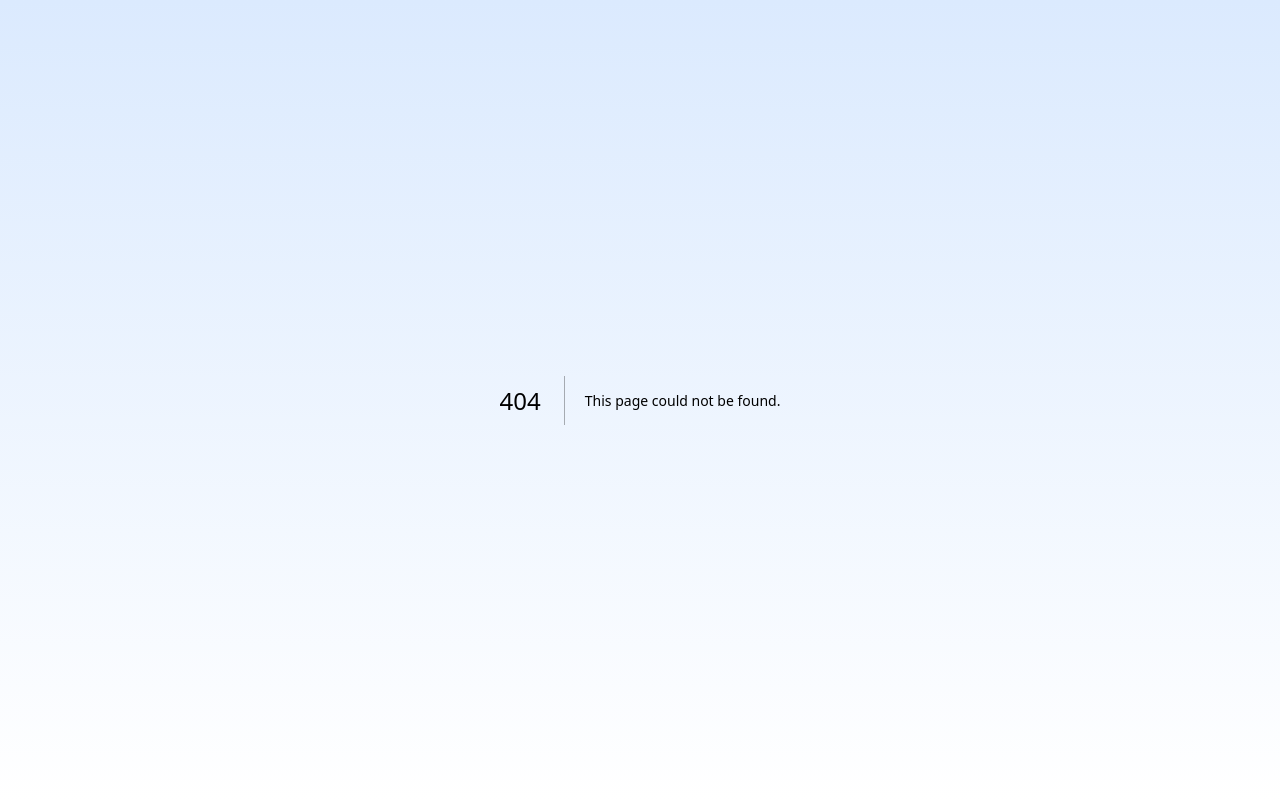
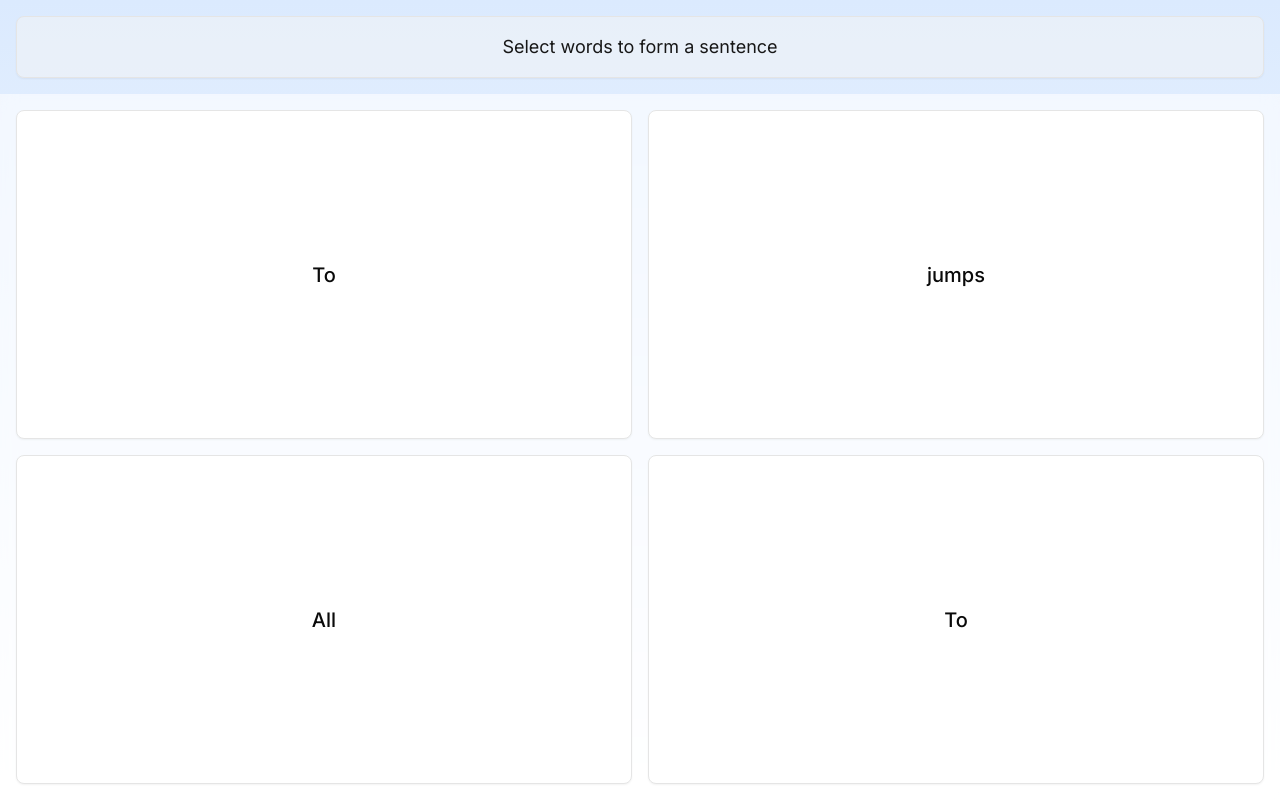
Before and after one commit to DavDeDev/eyestospeech, a Next.js app: page /conversation in a window 1280 px wide. Before the commit this address had no page. Built offline with nearby package versions, Linux system fonts and the light colour scheme.

Commit message:
feat: adds words grid

```diff
--- /dev/null
+++ b/src/app/conversation/page.tsx
@@ -0,0 +1,49 @@
+'use client'
+
+import { useState, useEffect } from 'react'
+import WordTile from '@/components/WordTile'
+import { speak } from '@/lib/speech'
+import { fetchNewWords } from '@/lib/fetchWords'
+import { Card } from '@/components/ui/card'
+
+export default function Home() {
+  const [words, setWords] = useState<string[]>([])
+  const [sentence, setSentence] = useState<string[]>([])
+  const [isLoading, setIsLoading] = useState(true)
+
+  useEffect(() => {
+    fetchNewWords().then(newWords => {
+      setWords(newWords)
+      setIsLoading(false)
+    })
+  }, [])
+
+  const handleWordSelected = async (word: string) => {
+    speak(word)
+    setSentence(prev => [...prev, word])
+    setIsLoading(true)
+    const newWords = await fetchNewWords()
+    setWords(newWords)
+    setIsLoading(false)
+  }
+
+  if (isLoading) {
+    return <div className="flex justify-center items-center h-screen">Loading...</div>
+  }
+
+  return (
+    <div className="h-screen flex flex-col">
+      <div className="flex-grow p-4">
+        <Card className="p-4 text-center text-lg bg-secondary/50 text-secondary-foreground">
+          {sentence.length > 0 ? sentence.join(' ') : 'Select words to form a sentence'}
+        </Card>
+      </div>
+
+      <div className="h-full grid grid-cols-2 gap-4 p-4 bg-background/95 backdrop-blur supports-[backdrop-filter]:bg-background/60">
+        {words.map((word, index) => (
+          <WordTile key={index} word={word} onSelect={handleWordSelected} />
+        ))}
+      </div>
+    </div>
+  )
+}
--- /dev/null
+++ b/src/components/WordTile.tsx
@@ -0,0 +1,48 @@
+'use client'
+
+import { useState, useEffect } from 'react'
+import { Card } from '@/components/ui/card'
+
+interface WordTileProps {
+  word: string
+  onSelect: (word: string) => void
+}
+
+export default function WordTile({ word, onSelect }: WordTileProps) {
+  const [hoverProgress, setHoverProgress] = useState(0)
+  const [isHovering, setIsHovering] = useState(false)
+
+  useEffect(() => {
+    let timer: NodeJS.Timeout
+    if (isHovering) {
+      timer = setInterval(() => {
+        setHoverProgress(prev => {
+          if (prev >= 100) {
+            clearInterval(timer)
+            onSelect(word)
+            return 0
+          }
+          return prev + 2.5 // 2.5% every 100ms = 100% in 4 seconds
+        })
+      }, 100)
+    } else {
+      setHoverProgress(0)
+    }
+
+    return () => clearInterval(timer)
+  }, [isHovering, word, onSelect])
+
+  return (
+    <Card
+      className="relative cursor-pointer flex justify-center items-center text-xl font-medium transition-all duration-100 hover:shadow-lg overflow-hidden h-full"
+      onMouseEnter={() => setIsHovering(true)}
+      onMouseLeave={() => setIsHovering(false)}
+    >
+      <div className="text-center">{word}</div>
+      <div
+        className="absolute bottom-0 left-0 h-1 bg-primary transition-all duration-100"
+        style={{ width: `${hoverProgress}%` }}
+      />
+    </Card>
+  )
+}
```
